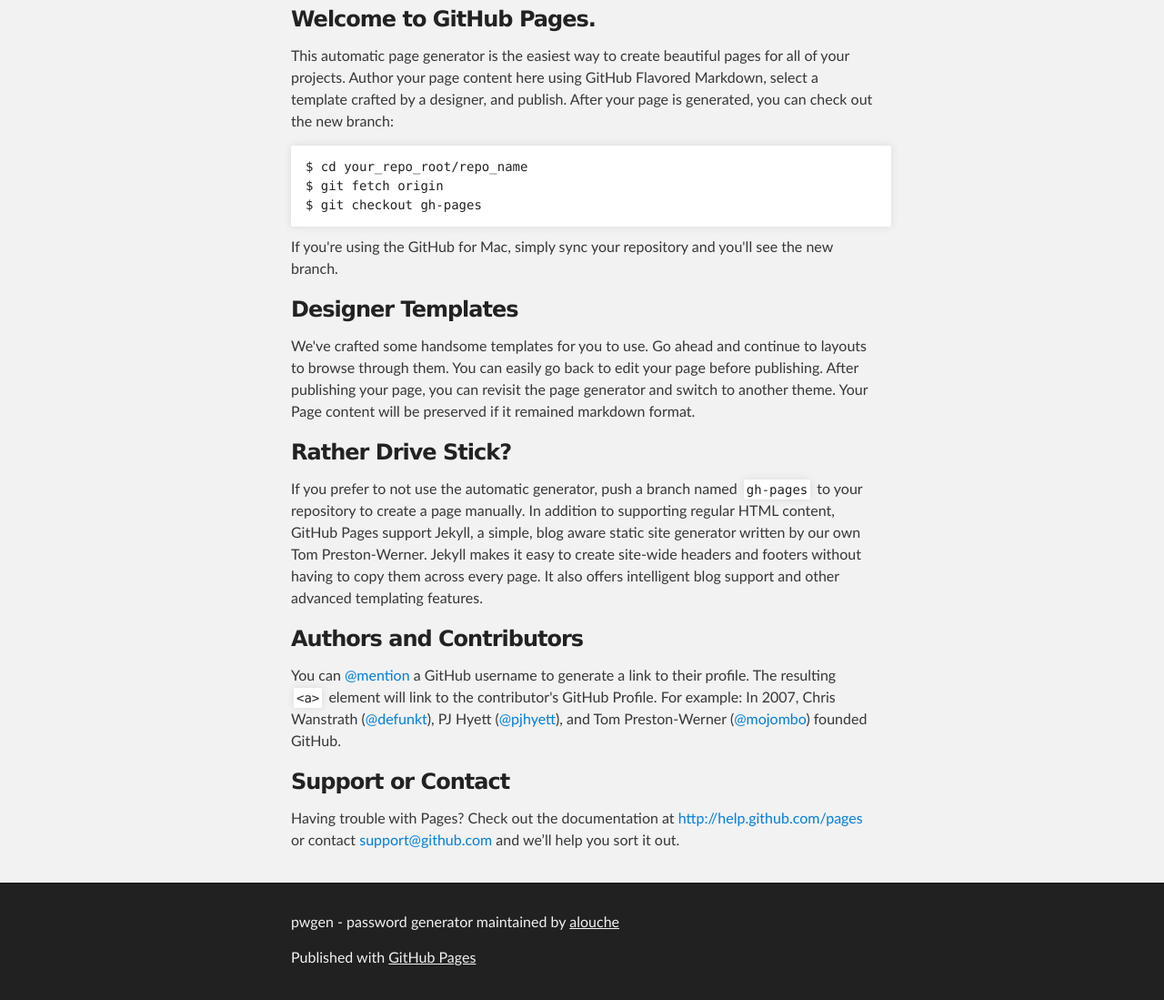
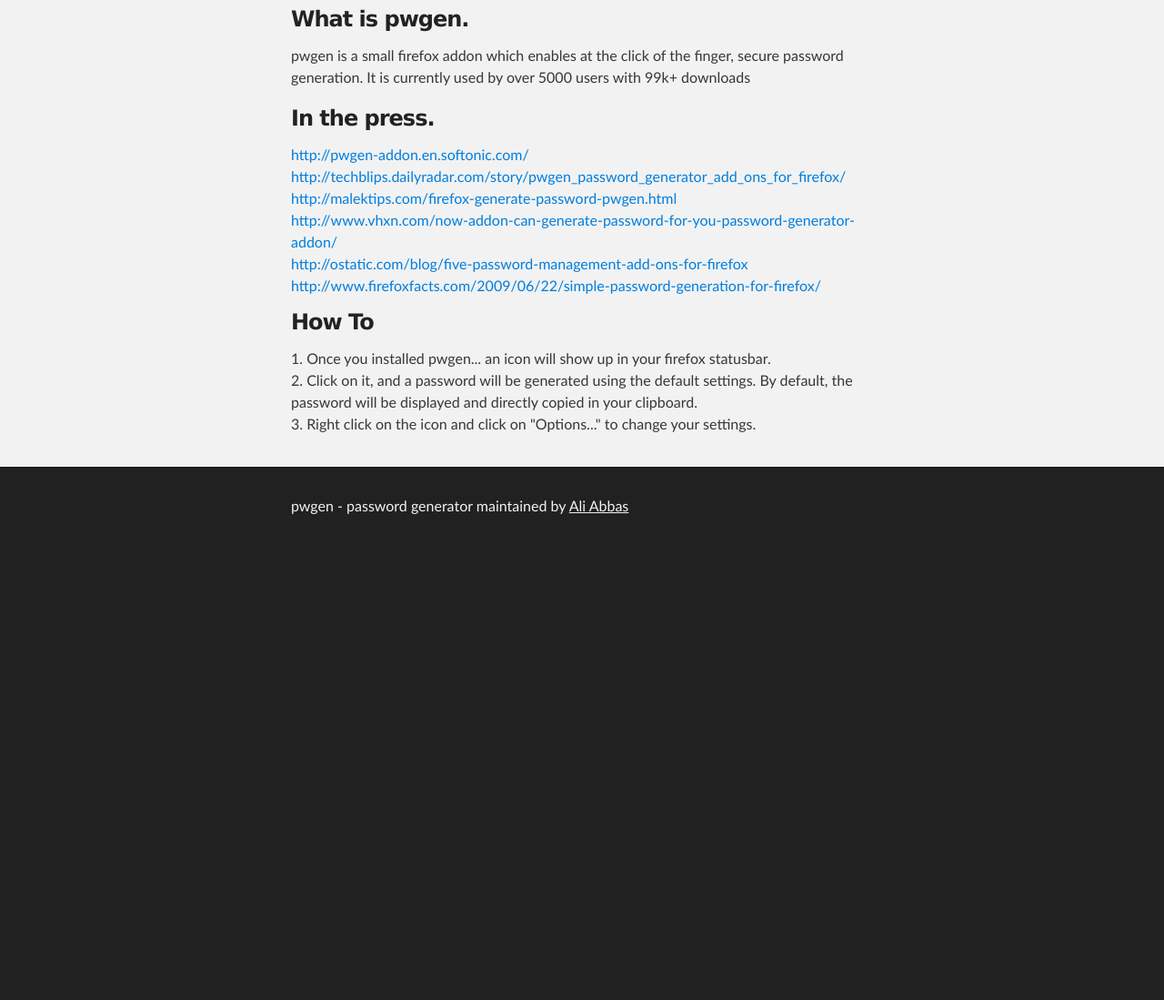
Before and after one commit to alouche/pwgen, a plain HTML site: page index.html in a window 1280 px wide. Shown: the part 320-1419 px from the top of the page at 91% size. After the commit the page ends 923 px from the top, so only its background shows below. Drawn offline with Linux system fonts and the light colour scheme.

Commit message:
first publish

```diff
--- a/index.html
+++ b/index.html
@@ -32,44 +32,39 @@
     <div id="main_content_wrap" class="outer">
       <section id="main_content" class="inner">
         <h3>
-<a name="welcome-to-github-pages" class="anchor" href="#welcome-to-github-pages"><span class="octicon octicon-link"></span></a>Welcome to GitHub Pages.</h3>
+<a name="what-is-pwgen" class="anchor" href="#what-is-pwgen"><span class="octicon octicon-link"></span></a>What is pwgen.</h3>
 
-<p>This automatic page generator is the easiest way to create beautiful pages for all of your projects. Author your page content here using GitHub Flavored Markdown, select a template crafted by a designer, and publish. After your page is generated, you can check out the new branch:</p>
-
-<pre><code>$ cd your_repo_root/repo_name
-$ git fetch origin
-$ git checkout gh-pages
-</code></pre>
-
-<p>If you're using the GitHub for Mac, simply sync your repository and you'll see the new branch.</p>
+<p>pwgen is a small firefox addon which enables at the click of the finger, secure password generation. It is currently used by over 5000 users with 99k+ downloads</p>
 
 <h3>
-<a name="designer-templates" class="anchor" href="#designer-templates"><span class="octicon octicon-link"></span></a>Designer Templates</h3>
-
-<p>We've crafted some handsome templates for you to use. Go ahead and continue to layouts to browse through them. You can easily go back to edit your page before publishing. After publishing your page, you can revisit the page generator and switch to another theme. Your Page content will be preserved if it remained markdown format.</p>
+<a name="in-the-press" class="anchro" href="in-the-press"><span class="octicon octicon-link"></span></a>In the press.</h3>
+<a href="http://pwgen-addon.en.softonic.com/">http://pwgen-addon.en.softonic.com/</a>
+<br>
+<a href="http://techblips.dailyradar.com/story/pwgen_password_generator_add_ons_for_firefox/">http://techblips.dailyradar.com/story/pwgen_password_generator_add_ons_for_firefox/</a>
+<br>
+<a href="http://malektips.com/firefox-generate-password-pwgen.html">http://malektips.com/firefox-generate-password-pwgen.html</a>
+<br>
+<a href="http://www.vhxn.com/now-addon-can-generate-password-for-you-password-generator-addon/">http://www.vhxn.com/now-addon-can-generate-password-for-you-password-generator-addon/</a>
+<br>
+<a href="http://ostatic.com/blog/five-password-management-add-ons-for-firefox">http://ostatic.com/blog/five-password-management-add-ons-for-firefox</a>
+<br>
+<a href="http://www.firefoxfacts.com/2009/06/22/simple-password-generation-for-firefox/">http://www.firefoxfacts.com/2009/06/22/simple-password-generation-for-firefox/</a>
 
 <h3>
-<a name="rather-drive-stick" class="anchor" href="#rather-drive-stick"><span class="octicon octicon-link"></span></a>Rather Drive Stick?</h3>
+<a name="howto" class="anchor" href="#howto"><span class="octicon octicon-link"></span></a>How To</h3>
+1. Once you installed pwgen... an icon will show up in your firefox statusbar.
+<br>
+2. Click on it, and a password will be generated using the default settings. By default, the password will be displayed and directly copied in your clipboard.
+<br>
+3. Right click on the icon and click on "Options..." to change your settings.
+<p>
 
-<p>If you prefer to not use the automatic generator, push a branch named <code>gh-pages</code> to your repository to create a page manually. In addition to supporting regular HTML content, GitHub Pages support Jekyll, a simple, blog aware static site generator written by our own Tom Preston-Werner. Jekyll makes it easy to create site-wide headers and footers without having to copy them across every page. It also offers intelligent blog support and other advanced templating features.</p>
-
-<h3>
-<a name="authors-and-contributors" class="anchor" href="#authors-and-contributors"><span class="octicon octicon-link"></span></a>Authors and Contributors</h3>
-
-<p>You can <a href="https://github.com/blog/821" class="user-mention">@mention</a> a GitHub username to generate a link to their profile. The resulting <code>&lt;a&gt;</code> element will link to the contributor's GitHub Profile. For example: In 2007, Chris Wanstrath (<a href="https://github.com/defunkt" class="user-mention">@defunkt</a>), PJ Hyett (<a href="https://github.com/pjhyett" class="user-mention">@pjhyett</a>), and Tom Preston-Werner (<a href="https://github.com/mojombo" class="user-mention">@mojombo</a>) founded GitHub.</p>
-
-<h3>
-<a name="support-or-contact" class="anchor" href="#support-or-contact"><span class="octicon octicon-link"></span></a>Support or Contact</h3>
-
-<p>Having trouble with Pages? Check out the documentation at <a href="http://help.github.com/pages">http://help.github.com/pages</a> or contact <a href="mailto:support@github.com">support@github.com</a> and we’ll help you sort it out.</p>
-      </section>
     </div>
 
     <!-- FOOTER  -->
     <div id="footer_wrap" class="outer">
       <footer class="inner">
-        <p class="copyright">pwgen - password generator maintained by <a href="https://github.com/alouche">alouche</a></p>
-        <p>Published with <a href="http://pages.github.com">GitHub Pages</a></p>
+        <p class="copyright">pwgen - password generator maintained by <a href="https://github.com/alouche">Ali Abbas</a></p>
       </footer>
     </div>
 
```
